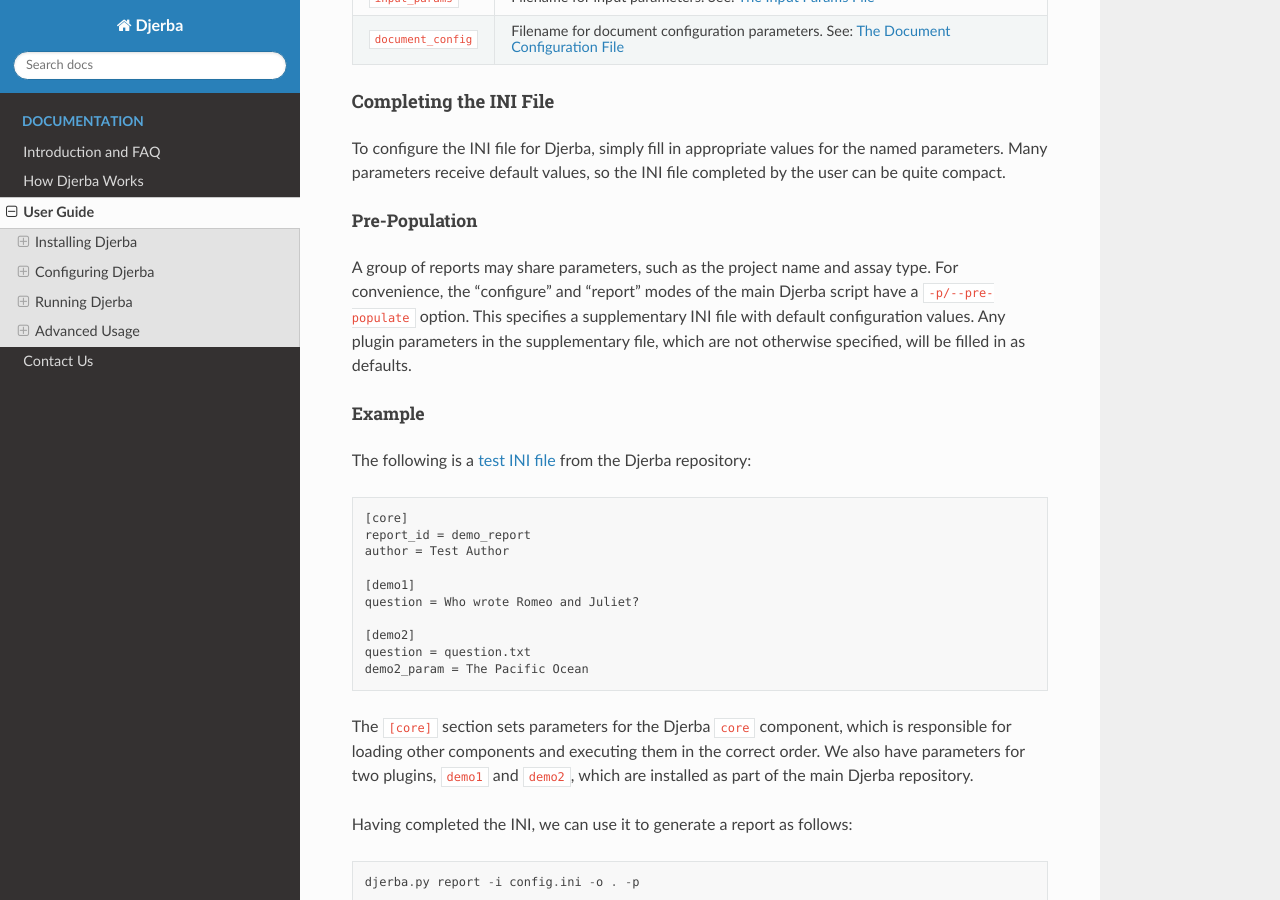
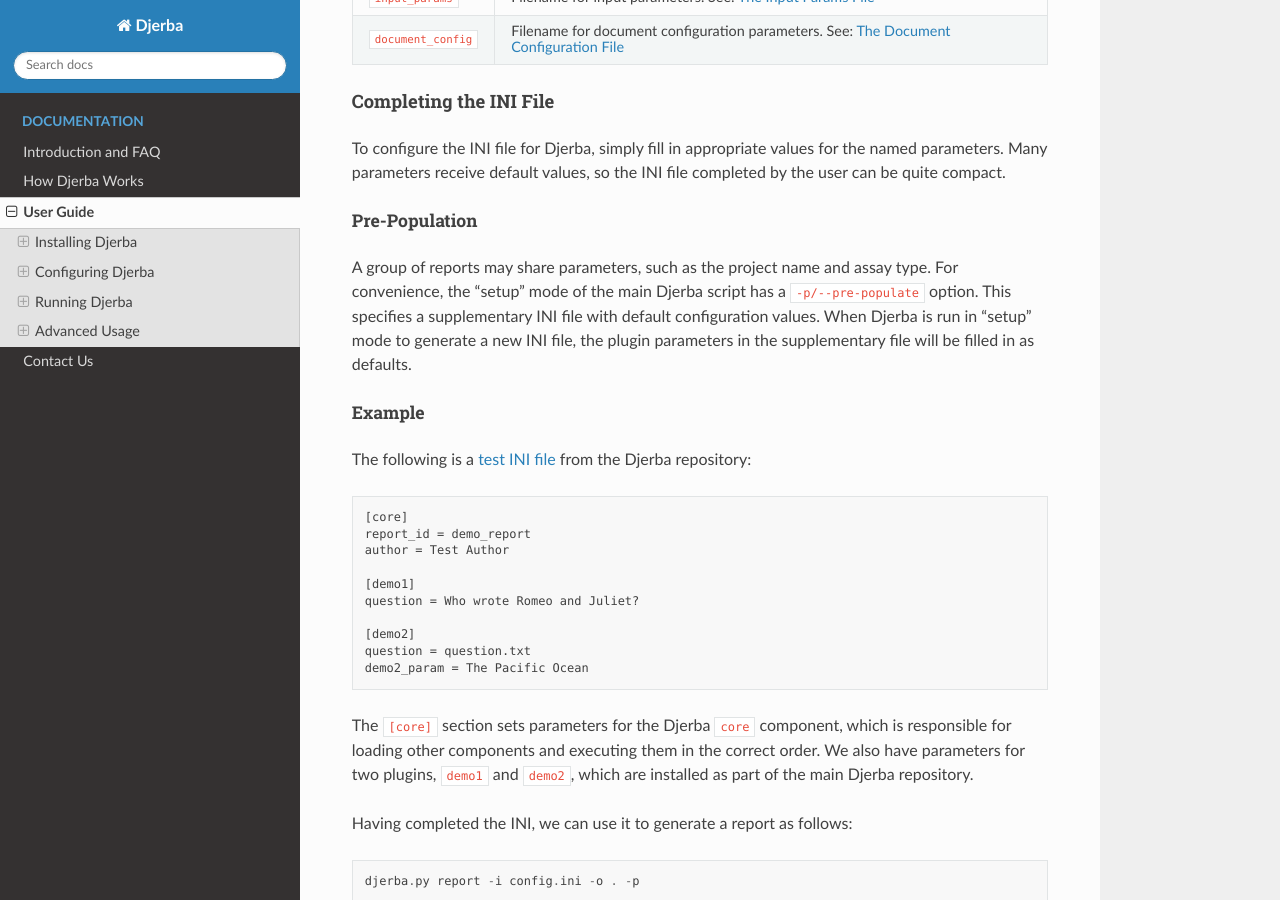
Before and after one commit to oicr-gsi/djerba_docs, a Sphinx documentation site: the page built from source/user_guide/user_guide.rst, in a window 1280 px wide and 900 px high, scrolled down 5946 px. Built offline with Sphinx 7.4.7 and the Read the Docs theme 3.1.0, drawn with Linux system fonts in a browser that asks for light colours.

Commit message:
Correct the mode name for pre-population

```diff
--- a/source/user_guide/user_guide.rst
+++ b/source/user_guide/user_guide.rst
@@ -298,7 +298,7 @@
 Pre-Population
 ^^^^^^^^^^^^^^
 
-A group of reports may share parameters, such as the project name and assay type. For convenience, the "configure" and "report" modes of the main Djerba script have a ``-p/--pre-populate`` option. This specifies a supplementary INI file with default configuration values. Any plugin parameters in the supplementary file, which are not otherwise specified, will be filled in as defaults.
+A group of reports may share parameters, such as the project name and assay type. For convenience, the "setup" mode of the main Djerba script has a ``-p/--pre-populate`` option. This specifies a supplementary INI file with default configuration values. When Djerba is run in "setup" mode to generate a new INI file, the plugin parameters in the supplementary file will be filled in as defaults.
 
 
 Example
```
